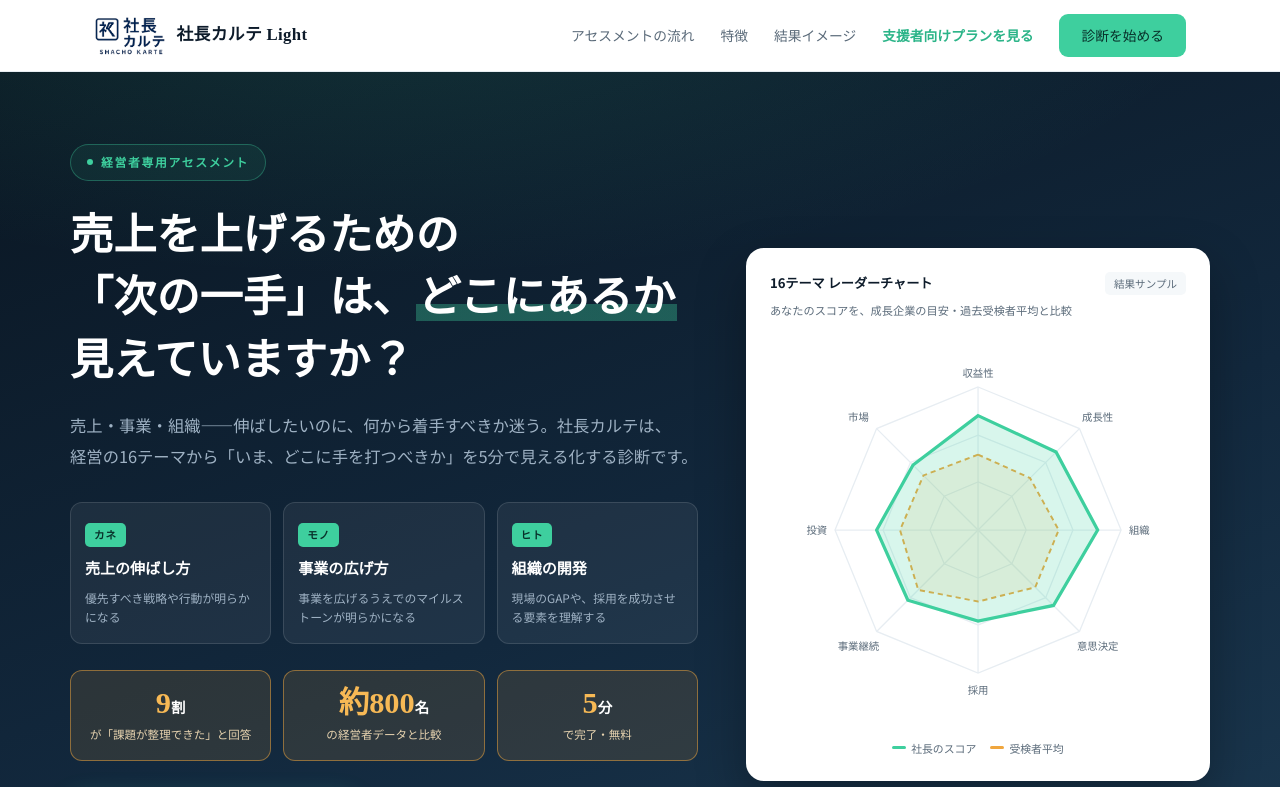
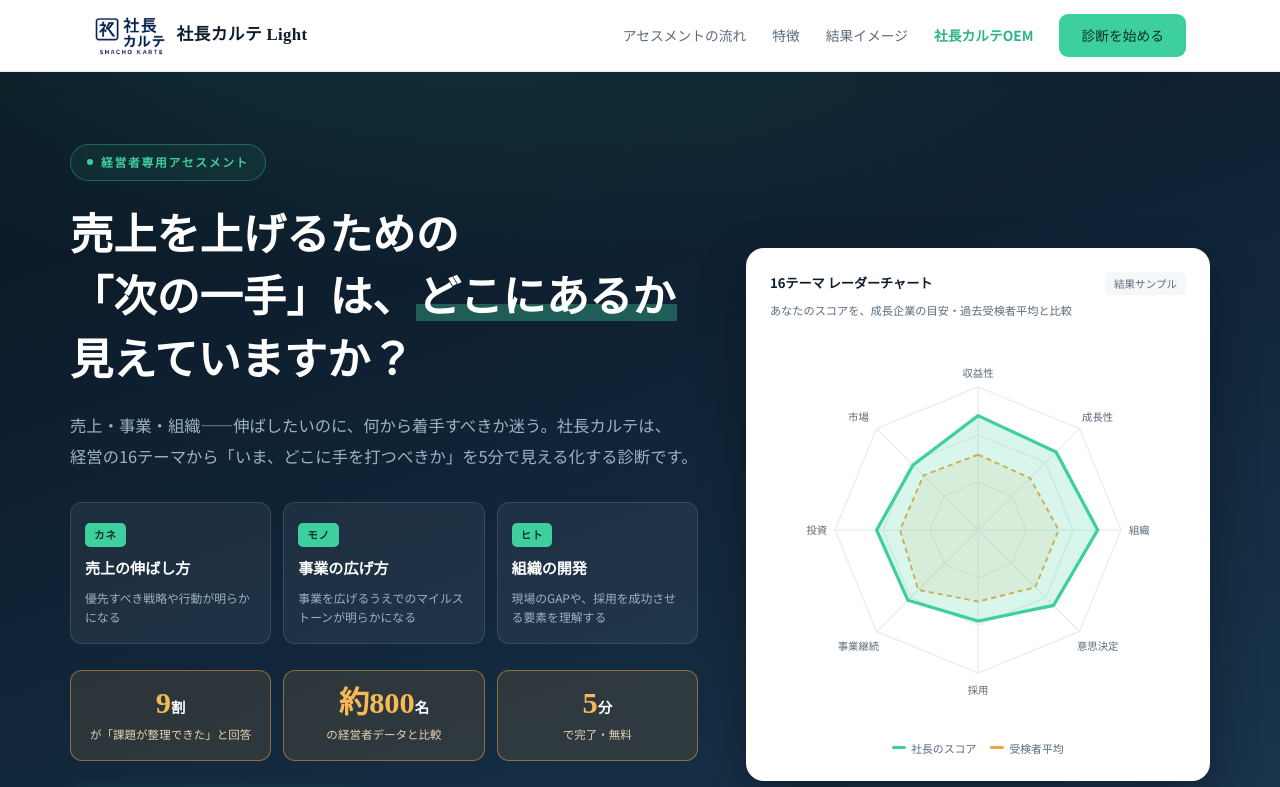
Before and after one commit to tworails-sato/shacho-karte-demo, a Next.js app: page / in a window 1280 px wide. Shown: the top 787 px of the page. Built offline with nearby package versions, Linux system fonts and the light colour scheme.

Commit message:
Update top LP OEM messaging

```diff
--- a/app/page.tsx
+++ b/app/page.tsx
@@ -28,16 +28,16 @@
 
 const partnerItems = [
   {
+    title: "貴社の名前・専門性で提供できる",
+    body: "専門分野に合わせて診断をカスタム・開発できます。"
+  },
+  {
     title: "「紹介待ち」から、能動的な提案へ",
     body: "社長カルテを活用することで、自社でご提案のきっかけを生み出せます。"
   },
   {
     title: "経営者の「気づき」を引き出す",
     body: "言語化しづらい課題の可視化を通じて、ご支援の質が高まります。"
-  },
-  {
-    title: "自社の領域に合わせて広げられる",
-    body: "専門性に合わせた診断のカスタム＆開発が可能です（OEM）。"
   }
 ] as const;
 
@@ -324,7 +324,7 @@
             <a href="#flow">アセスメントの流れ</a>
             <a href="#feature">特徴</a>
             <a href="#result">結果イメージ</a>
-            <a href="#partner" className="hd-partner">支援者向けプランを見る</a>
+            <a href="#partner" className="hd-partner">社長カルテOEM</a>
             <Link href="/basic-info" className="hd-cta">診断を始める</Link>
           </nav>
           <Link href="/basic-info" className="hd-cta hd-cta-m">診断を始める</Link>
@@ -500,9 +500,8 @@
       <section className="sec navy" id="partner">
         <div className="sec-in">
           <div className="eyebrow">FOR PARTNERS</div>
-          <p className="partner-target">経営コンサルタント・士業・経営支援者の方へ。</p>
-          <h2 className="sec-ttl">社長カルテを、経営者との対話のきっかけにしませんか？</h2>
-          <p className="sec-desc">過去に接点を持った顧客・経営者との、自然な対話が生まれます。</p>
+          <p className="partner-target">経営者メディア・コミュニティ運営、BtoBサービス、コンサル・士業の方へ。</p>
+          <h2 className="sec-ttl">社長カルテを、貴社のサービスに。</h2>
           <div className="partner-grid">
             {partnerItems.map((item) => (
               <div className="partner-card" key={item.title}>
@@ -512,7 +511,7 @@
             ))}
           </div>
           <div className="partner-cta">
-            <Link href="/partners.html" className="kv-cta">支援者向けプランを見る</Link>
+            <Link href="/partners.html" className="kv-cta">社長カルテOEMの詳細をみる</Link>
           </div>
         </div>
       </section>
```
